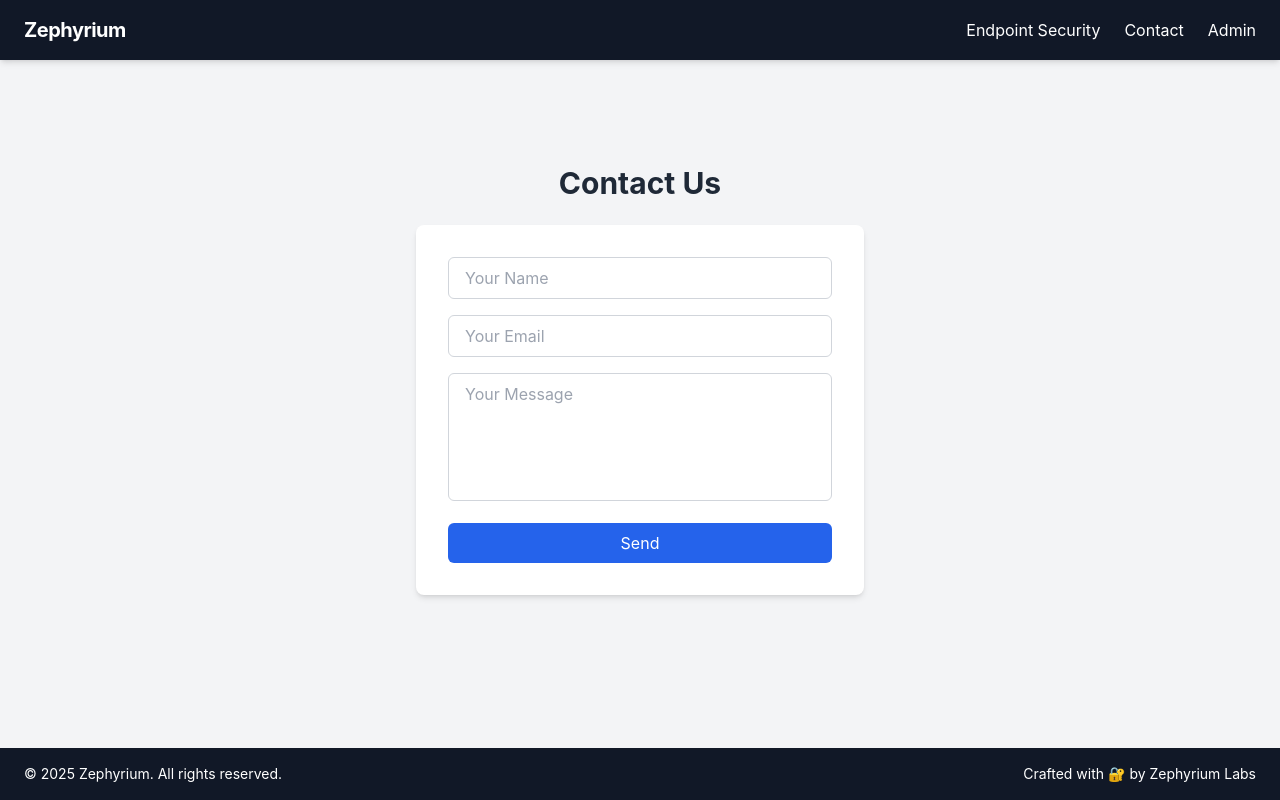
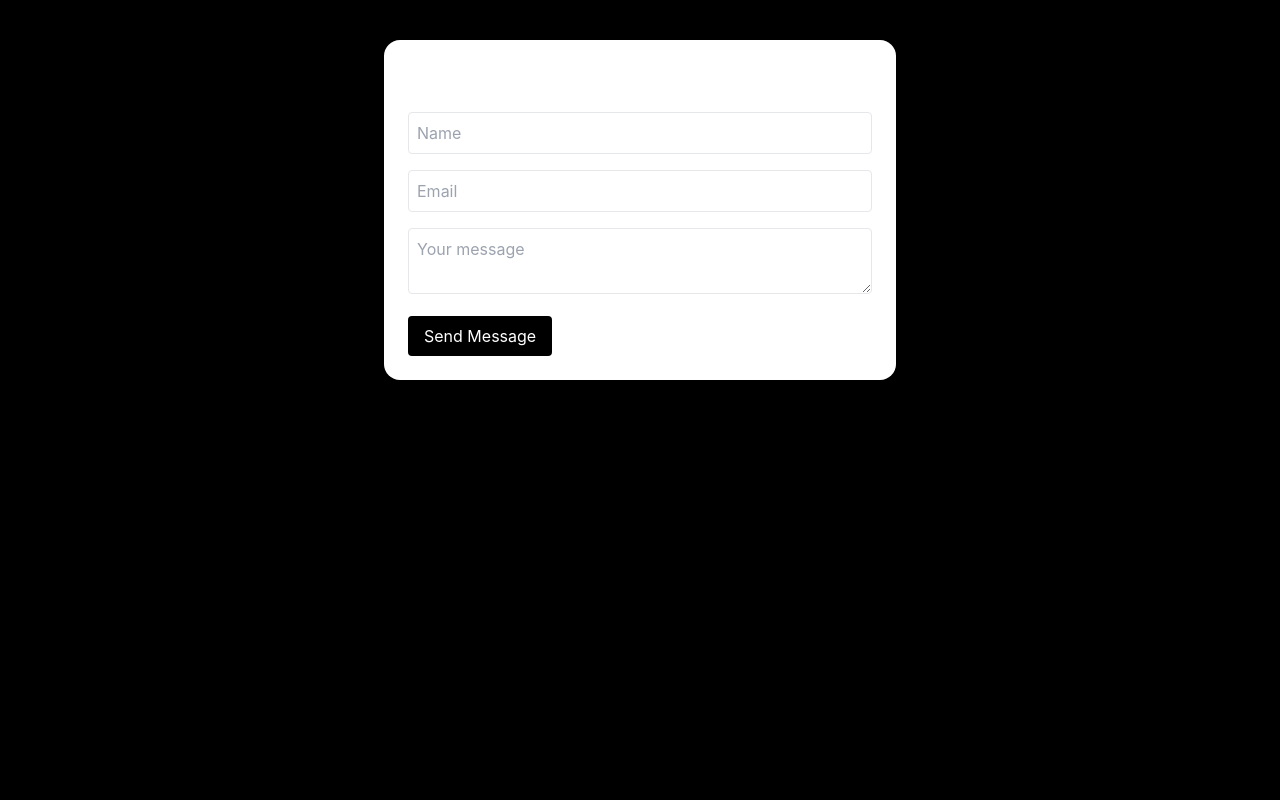
Before and after one commit to Zephyrium9916/Zephyrium, a Next.js app: page /contact in a window 1280 px wide. Built offline with nearby package versions, Linux system fonts and the light colour scheme.

Commit message:
Validation

```diff
--- /dev/null
+++ b/lib/email.ts
@@ -0,0 +1,12 @@
+import { Resend } from 'resend'
+
+const resend = new Resend(process.env.RESEND_API_KEY!)
+
+export async function sendEmail(name: string, email: string, message: string) {
+  return resend.emails.send({
+    from: 'Zephyrium <noreply@zephyrium.com>',
+    to: ['admin@zephyrium.com'],
+    subject: `New Contact from ${name}`,
+    html: `<p><strong>Name:</strong> ${name}</p><p><strong>Email:</strong> ${email}</p><p><strong>Message:</strong><br>${message}</p>`
+  })
+}
--- /dev/null
+++ b/lib/firestore.ts
@@ -0,0 +1,10 @@
+import { initializeApp, cert, getApps } from 'firebase-admin/app'
+import { getFirestore } from 'firebase-admin/firestore'
+
+if (!getApps().length) {
+  initializeApp({
+    credential: cert(JSON.parse(Buffer.from(process.env.FIREBASE_SERVICE_ACCOUNT!, 'base64').toString('utf8'))),
+  })
+}
+
+export const db = getFirestore()
--- a/lib/sendEmail.ts
+++ b/lib/sendEmail.ts
@@ -1,5 +1,9 @@
 // lib/sendEmail.ts
 import { Resend } from 'resend';
+
+if (!process.env.RESEND_API_KEY) {
+  throw new Error("Missing RESEND_API_KEY environment variable");
+}
 
 const resend = new Resend(process.env.RESEND_API_KEY);
 
--- /dev/null
+++ b/middleware/ratelimit.ts
@@ -0,0 +1,19 @@
+import type { NextApiRequest, NextApiResponse } from 'next'
+const ipCache = new Map<string, { count: number; timestamp: number }>()
+
+export async function rateLimit(req: NextApiRequest, res: NextApiResponse) {
+  const ip = req.headers['x-forwarded-for'] || req.socket.remoteAddress || 'unknown'
+  const now = Date.now()
+  const entry = ipCache.get(ip as string)
+
+  if (entry && now - entry.timestamp < 60_000) {
+    if (entry.count >= 3) {
+      res.status(429).json({ message: 'Too many requests. Try again later.' })
+      return false
+    }
+    entry.count++
+  } else {
+    ipCache.set(ip as string, { count: 1, timestamp: now })
+  }
+  return true
+}
--- a/pages/api/contact.ts
+++ b/pages/api/contact.ts
@@ -1,17 +1,21 @@
-import type { NextApiRequest, NextApiResponse } from 'next';
-import { sendContactEmail } from '../../lib/sendEmail';
+import type { NextApiRequest, NextApiResponse } from 'next'
+import { db } from '../../lib/firestore'
+import { sendEmail } from '../../lib/email'
+import { rateLimit } from '../../middleware/ratelimit'
 
 export default async function handler(req: NextApiRequest, res: NextApiResponse) {
-  if (req.method === 'POST') {
-    const { name, email, message } = req.body;
+  if (req.method !== 'POST') return res.status(405).end()
+  const passed = await rateLimit(req, res)
+  if (!passed) return
 
-    try {
-      await sendContactEmail({ name, email, message });
-      return res.status(200).json({ success: true });
-    } catch (err) {
-      return res.status(500).json({ error: 'Email send failed' });
-    }
-  } else {
-    return res.status(405).end(); // Method Not Allowed
+  const { name, email, message } = req.body
+  if (!name || !email || !message) return res.status(400).json({ message: 'All fields are required.' })
+
+  try {
+    await db.collection('contacts').add({ name, email, message, timestamp: new Date() })
+    await sendEmail(name, email, message)
+    res.status(200).json({ message: 'Message sent successfully.' })
+  } catch (err) {
+    res.status(500).json({ message: 'Error sending message.' })
   }
 }
--- a/pages/contact.tsx
+++ b/pages/contact.tsx
@@ -1,79 +1,46 @@
-import { useState } from 'react';
-import { db } from '../firebase/firebaseConfig';
-import { collection, addDoc, Timestamp } from 'firebase/firestore';
-import Navbar from '../components/Navbar';
-import Footer from '../components/Footer';
+import { useState } from 'react'
 
-export default function Contact() {
-  const [formData, setFormData] = useState({ name: '', email: '', message: '' });
-  const [status, setStatus] = useState('');
+export default function ContactPage() {
+  const [form, setForm] = useState({ name: '', email: '', message: '' })
+  const [loading, setLoading] = useState(false)
+  const [status, setStatus] = useState('')
 
   const handleChange = (e: React.ChangeEvent<HTMLInputElement | HTMLTextAreaElement>) => {
-    setFormData({ ...formData, [e.target.name]: e.target.value });
-  };
+    setForm({ ...form, [e.target.name]: e.target.value })
+  }
 
   const handleSubmit = async (e: React.FormEvent) => {
-    e.preventDefault();
-    setStatus('Submitting...');
-
+    e.preventDefault()
+    setLoading(true)
+    setStatus('')
     try {
-      const docRef = await addDoc(collection(db, 'contacts'), {
-        name: formData.name,
-        email: formData.email,
-        message: formData.message,
-        createdAt: Timestamp.now(),
-      });
-      console.log("Document written with ID: ", docRef.id);
-      setStatus('Message sent! ✅');
-      setFormData({ name: '', email: '', message: '' });
+      const res = await fetch('/api/contact', {
+        method: 'POST',
+        headers: { 'Content-Type': 'application/json' },
+        body: JSON.stringify(form),
+      })
+      const data = await res.json()
+      setStatus(data.message)
+      setForm({ name: '', email: '', message: '' })
     } catch (err) {
-      console.error(err);
-      setStatus('❌ Error sending message');
+      setStatus('Something went wrong.')
+    } finally {
+      setLoading(false)
     }
-  };
+  }
 
   return (
-    <div className="min-h-screen flex flex-col bg-gray-100">
-      <Navbar />
-      <main className="flex-1 flex flex-col items-center justify-center px-6 py-16">
-        <h2 className="text-3xl font-bold mb-6 text-gray-800">Contact Us</h2>
-        <form onSubmit={handleSubmit} className="bg-white p-8 rounded-lg shadow-md w-full max-w-md space-y-4">
-          <input
-            name="name"
-            type="text"
-            placeholder="Your Name"
-            value={formData.name}
-            onChange={handleChange}
-            className="w-full px-4 py-2 border border-gray-300 rounded-md text-gray-800"
-            required
-          />
-          <input
-            name="email"
-            type="email"
-            placeholder="Your Email"
-            value={formData.email}
-            onChange={handleChange}
-            className="w-full px-4 py-2 border border-gray-300 rounded-md text-gray-800"
-            required
-          />
-          <textarea
-            name="message"
-            placeholder="Your Message"
-            value={formData.message}
-            onChange={handleChange}
-            className="w-full px-4 py-2 border border-gray-300 rounded-md h-32 resize-none text-gray-800"
-            required
-          />
-          <button
-            type="submit"
-            className="w-full bg-blue-600 hover:bg-blue-700 text-white py-2 px-4 rounded-md transition"
-          >
-            Send
-          </button>
-          {status && <p className="text-center text-sm text-gray-600">{status}</p>}
-        </form>
-      </main>
-      <Footer />
+    <div className="max-w-lg mx-auto p-6 rounded-2xl shadow-xl bg-white mt-10">
+      <h1 className="text-2xl font-bold mb-4">Contact Us</h1>
+      <form onSubmit={handleSubmit} className="space-y-4">
+        <input type="text" name="name" placeholder="Name" required className="w-full p-2 border rounded" value={form.name} onChange={handleChange} />
+        <input type="email" name="email" placeholder="Email" required className="w-full p-2 border rounded" value={form.email} onChange={handleChange} />
+        <textarea name="message" placeholder="Your message" required className="w-full p-2 border rounded" value={form.message} onChange={handleChange} />
+        <button type="submit" disabled={loading} className="bg-black text-white px-4 py-2 rounded">
+          {loading ? 'Sending...' : 'Send Message'}
+        </button>
+        {status && <p className="text-sm mt-2 text-center text-gray-600">{status}</p>}
+      </form>
     </div>
-  );
+  )
 }
```
Also changed, not shown: 2 other files (tests, documents, lock files or other folders).
